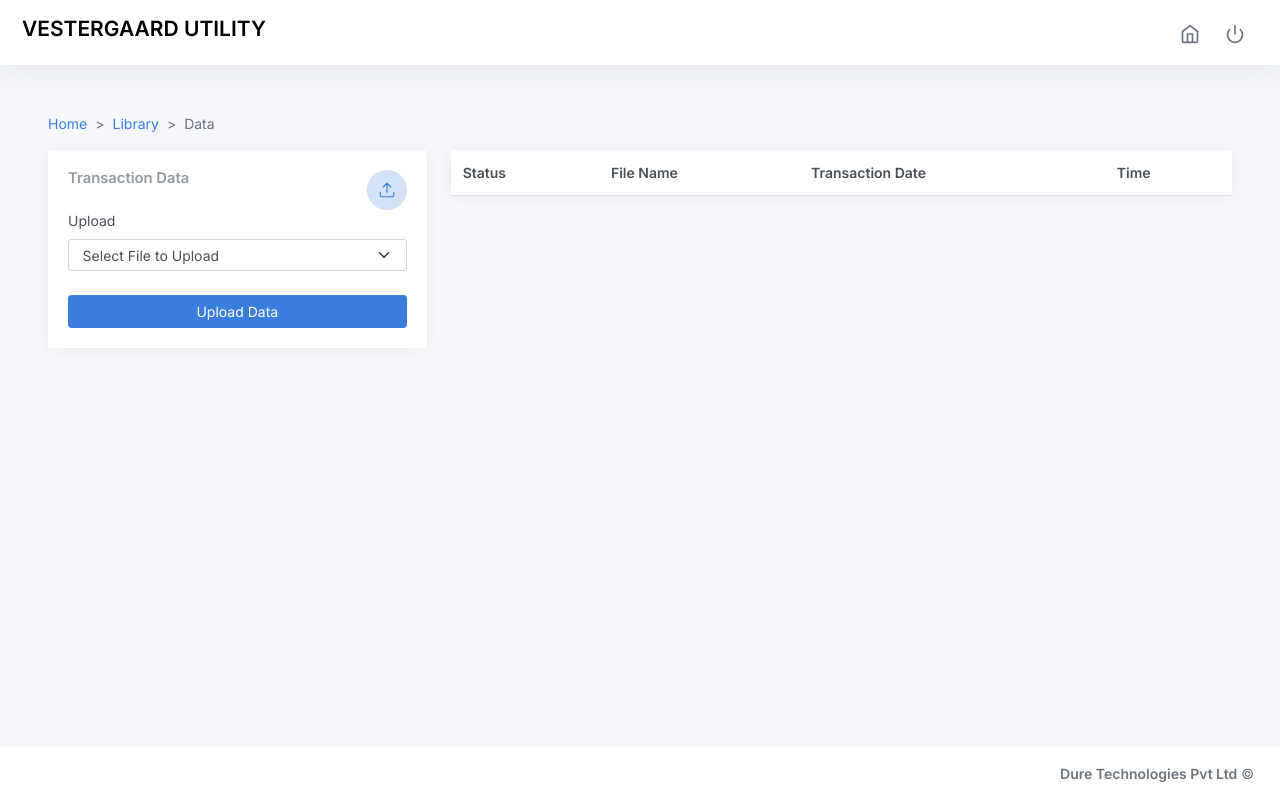
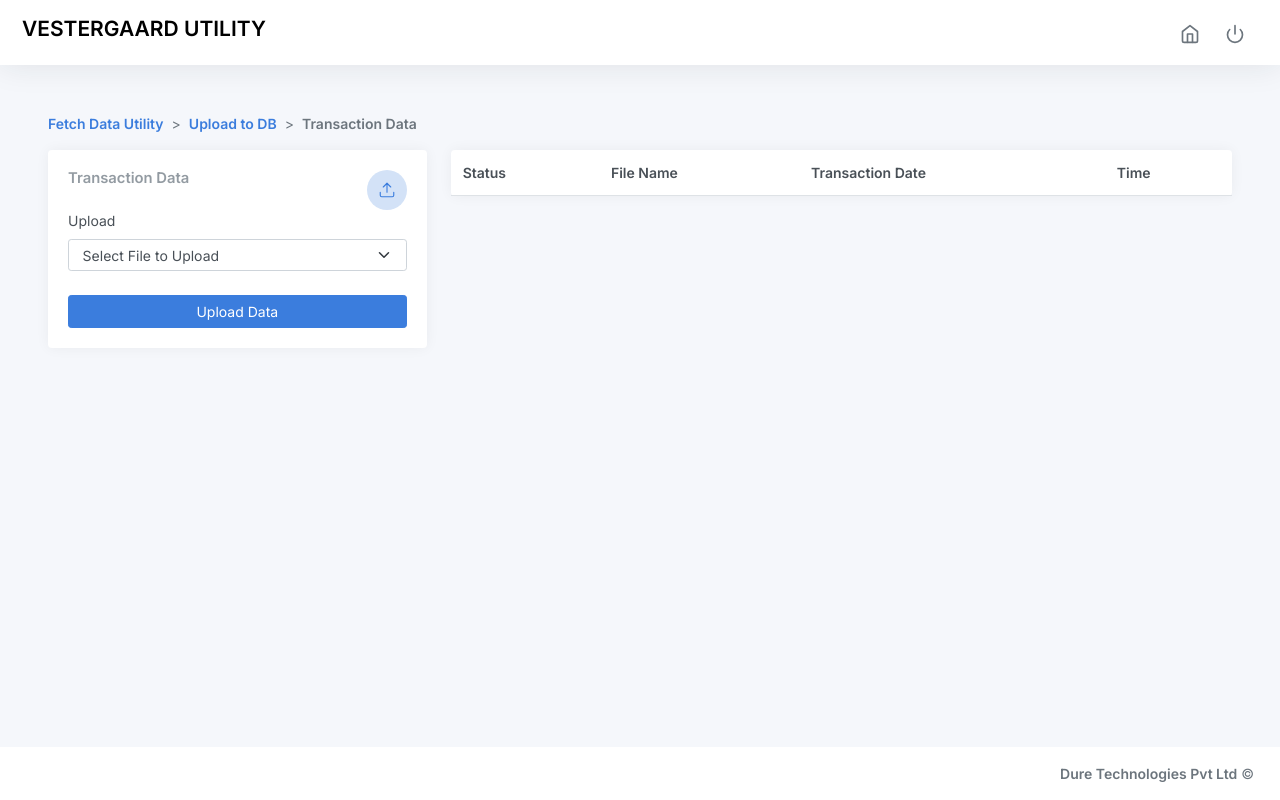
Before and after one commit to ronithomasAtDure/vestergaard-api-utility, a Flask app: page /transaction-data in a window 1280 px wide. Run offline with Flask 2, Linux system fonts and the light colour scheme; the visitor is signed in with stand-in values (Sample User, id 1); lists and menus that the app fills with data are empty; some libraries are stand-ins or nearby versions.

Commit message:
breadcrumbs nav items

```diff
--- a/templates/db-upload.html
+++ b/templates/db-upload.html
@@ -48,10 +48,10 @@
 				<div class="container-fluid p-0">
 					<!-- <h1 class="h3 mb-3">Upload to DB</h1> -->
 
-					<nav aria-label="breadcrumb">
+					<nav style="--bs-breadcrumb-divider: '>';" aria-label="breadcrumb">
 						<ol class="breadcrumb">
-							<li class="breadcrumb-item"><a href="#">Home</a></li>
-							<li class="breadcrumb-item active" aria-current="page">Library</li>
+							<li class="breadcrumb-item"><a href="./fetch-data.html"><strong>Fetch Data Utility</strong></a></li>
+							<li class="breadcrumb-item active" aria-current="page"><strong>Upload to DB</strong></li>
 						</ol>
 					</nav>
 
--- a/templates/fetch-data.html
+++ b/templates/fetch-data.html
@@ -51,7 +51,7 @@
 					<!-- <h1 class="h3 mb-3"><strong>Fetch Data Utility</strong> Vestergaard</h1> -->
 					<nav aria-label="breadcrumb">
 						<ol class="breadcrumb">
-							<li class="breadcrumb-item active" aria-current="page">Home</li>
+							<li class="breadcrumb-item active" aria-current="page"><strong>Fetch Data Utility</strong></li>
 						</ol>
 					</nav>
 
--- a/templates/transaction-data.html
+++ b/templates/transaction-data.html
@@ -49,11 +49,11 @@
 				<div class="container-fluid p-0">
 					<!-- <h1 class="h3 mb-3">Transaction Data</h1> -->
 
-					<nav aria-label="breadcrumb" style="--bs-breadcrumb-divider: '>';">
+					<nav style="--bs-breadcrumb-divider: '>';" aria-label="breadcrumb">
 						<ol class="breadcrumb">
-							<li class="breadcrumb-item"><a href="#">Home</a></li>
-							<li class="breadcrumb-item"><a href="#">Library</a></li>
-							<li class="breadcrumb-item active" aria-current="page">Data</li>
+							<li class="breadcrumb-item"><a href="./fetch-data.html"><strong>Fetch Data Utility</strong></a></li>
+							<li class="breadcrumb-item"><a href="./db-upload.html"><strong>Upload to DB</strong></a></li>
+							<li class="breadcrumb-item active" aria-current="page"><strong>Transaction Data</strong></li>
 						</ol>
 					</nav>
 					<div class="row">
```
